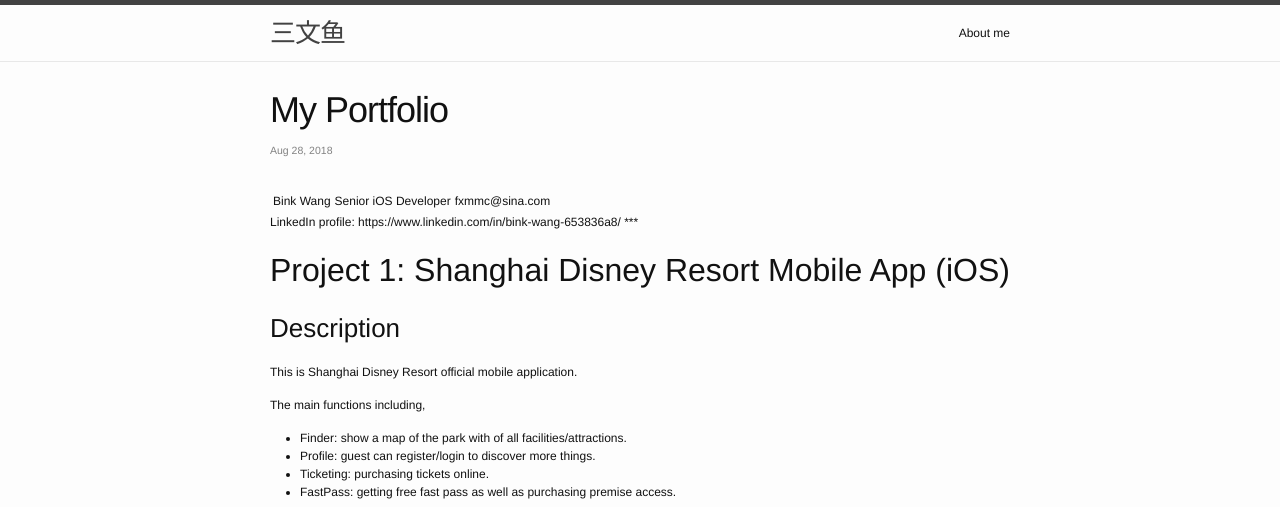
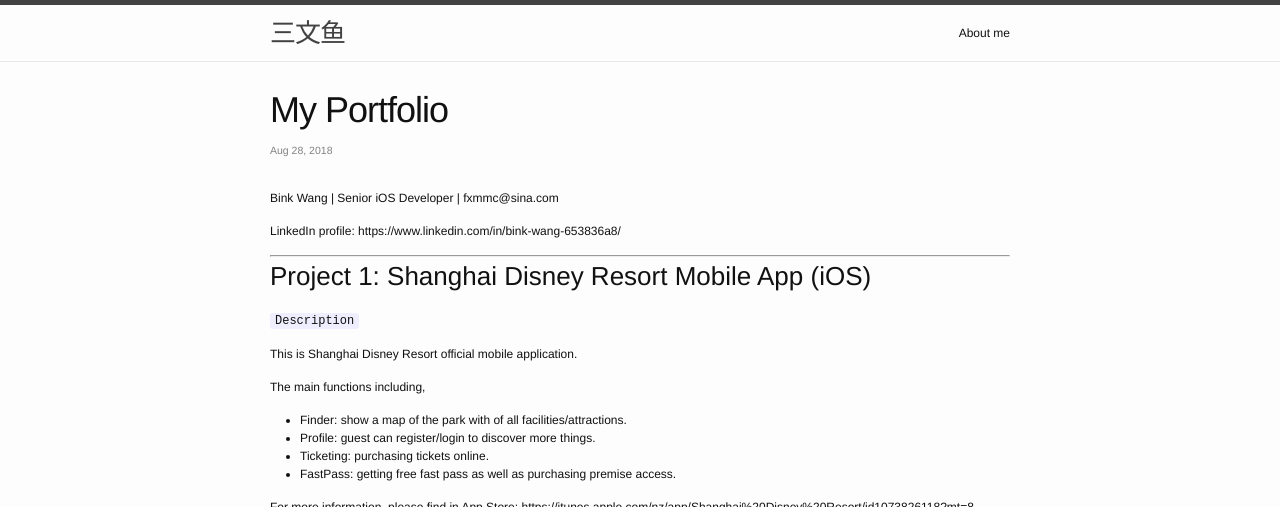
Before and after one commit to binkwang/hanmbink.github.io, a Jekyll site: the page built from _posts/2018-08-28-my-portfolio.markdown, in a window 1280 px wide and 900 px high, cut to the strip 0-507 px from the top of the window. Built offline with Jekyll 4.4.1, drawn with Linux system fonts in a browser that asks for light colours.

Commit message:
Improve post "portfolio" format

```diff
--- a/_posts/2018-08-28-my-portfolio.markdown
+++ b/_posts/2018-08-28-my-portfolio.markdown
@@ -4,14 +4,16 @@
 date:   2018-8-28 08:00:00
 categories: [portfolio]
 ---
-Bink Wang | Senior iOS Developer | fxmmc@sina.com
+
+Bink Wang \|  Senior iOS Developer \| fxmmc@sina.com
 
 LinkedIn profile: https://www.linkedin.com/in/bink-wang-653836a8/
-***
 
-## Project 1: Shanghai Disney Resort Mobile App (iOS)
+---
 
-### Description
+### Project 1: Shanghai Disney Resort Mobile App (iOS)
+
+`Description`
 
 This is Shanghai Disney Resort official mobile application.
 
@@ -24,62 +26,64 @@
 For more information, please find in App Store: https://itunes.apple.com/nz/app/Shanghai%20Disney%20Resort/id1073826118?mt=8
 
 
-### Finder UI
-<img src="https://raw.githubusercontent.com/hanmbink/hanmbink.github.io/master/pic/portfolio/finder-1.png" height="60%"/>...<img src="https://raw.githubusercontent.com/hanmbink/hanmbink.github.io/master/pic/portfolio/finder-2.png" height="60%"/>
+`Finder UI`
+<img src="https://raw.githubusercontent.com/hanmbink/hanmbink.github.io/master/pic/portfolio/finder-1.png" height="30%" />...<img src="https://raw.githubusercontent.com/hanmbink/hanmbink.github.io/master/pic/portfolio/finder-2.png" height="30%" />
 <!--![](../pic/portfolio/finder-1.png)-->
 <!--![](../pic/portfolio/finder-2.png)-->
 
 
-### Finder code snippet
-<img src="https://raw.githubusercontent.com/hanmbink/hanmbink.github.io/master/pic/portfolio/finder-code-1" height="60%"/>
+`Finder code snippet`
+<img src="https://raw.githubusercontent.com/hanmbink/hanmbink.github.io/master/pic/portfolio/finder-code-1" height="30%" />
 <!--![](../pic/portfolio/finder-code-1.png)-->
 
 
-### Ticketing UI
-<img src="https://raw.githubusercontent.com/hanmbink/hanmbink.github.io/master/pic/portfolio/ticketing-1.png" height="60%"/>...<img src="https://raw.githubusercontent.com/hanmbink/hanmbink.github.io/master/pic/portfolio/ticketing-2.png" height="60%"/>
+`Ticketing UI`
+<img src="https://raw.githubusercontent.com/hanmbink/hanmbink.github.io/master/pic/portfolio/ticketing-1.png" height="30%" />...<img src="https://raw.githubusercontent.com/hanmbink/hanmbink.github.io/master/pic/portfolio/ticketing-2.png" height="30%" />
 <!--![](../pic/portfolio/ticketing-1.png)-->
 <!--![](../pic/portfolio/ticketing-2.png)-->
 
-### Ticketing code snippet
-<img src="https://raw.githubusercontent.com/hanmbink/hanmbink.github.io/master/pic/portfolio/ticketing-code-1.png" height="60%"/>
+`Ticketing code snippet`
+<img src="https://raw.githubusercontent.com/hanmbink/hanmbink.github.io/master/pic/portfolio/ticketing-code-1.png" height="30%" />
 <!--![](../pic/portfolio/ticketing-code-1.png)-->
 
-### Profile UI
-<img src="https://raw.githubusercontent.com/hanmbink/hanmbink.github.io/master/pic/portfolio/profile-1.png" height="60%"/>...<img src="https://raw.githubusercontent.com/hanmbink/hanmbink.github.io/master/pic/portfolio/profile-2.png" height="60%"/>
+`Profile UI`
+<img src="https://raw.githubusercontent.com/hanmbink/hanmbink.github.io/master/pic/portfolio/profile-1.png" height="30%" />...<img src="https://raw.githubusercontent.com/hanmbink/hanmbink.github.io/master/pic/portfolio/profile-2.png" height="30%" />
 <!--![](../pic/portfolio/profile-1.png)-->
 <!--![](../pic/portfolio/profile-2.png)-->
 
-### Profile code snippet
-<img src="https://raw.githubusercontent.com/hanmbink/hanmbink.github.io/master/pic/portfolio/profile-code-1.png" height="60%"/>
+`Profile code snippet`
+<img src="https://raw.githubusercontent.com/hanmbink/hanmbink.github.io/master/pic/portfolio/profile-code-1.png" height="30%" />
 <!--![](../pic/portfolio/profile-code-1.png)-->
 
 ---
-## Project 2: Trade Me Demo (iOS)
+
+### Project 2: Trade Me Demo (iOS)
 
 
-### Description
+`Description`
 
 This is a private demo project, to fetch Trade Me categories and show listings of selected category.
 Open source. See detail in my GitHub: https://github.com/hanmbink/TME-Demo
 
-### Architecture
-<img src="https://raw.githubusercontent.com/hanmbink/hanmbink.github.io/master/pic/portfolio/tem-architecture-1.png" height="60%"/>
+`Architecture`
+<img src="https://raw.githubusercontent.com/hanmbink/hanmbink.github.io/master/pic/portfolio/tem-architecture-1.png" height="30%" />
 <!--![](../pic/portfolio/tem-architecture-1.png)-->
 
-### UI
-<img src="https://raw.githubusercontent.com/hanmbink/hanmbink.github.io/master/pic/portfolio/tme-ui-1.png" height="60%"/>
+`UI`
+<img src="https://raw.githubusercontent.com/hanmbink/hanmbink.github.io/master/pic/portfolio/tme-ui-1.png" height="30%" />
 <!--![](../pic/portfolio/tme-ui-1.png)-->
 
-### Code snippet
-<img src="https://raw.githubusercontent.com/hanmbink/hanmbink.github.io/master/pic/portfolio/tme-code-1.png" height="60%"/>...<img src="https://raw.githubusercontent.com/hanmbink/hanmbink.github.io/master/pic/portfolio/tme-code-2.png" height="60%"/>
+`Code snippet`
+<img src="https://raw.githubusercontent.com/hanmbink/hanmbink.github.io/master/pic/portfolio/tme-code-1.png" height="30%" />...<img src="https://raw.githubusercontent.com/hanmbink/hanmbink.github.io/master/pic/portfolio/tme-code-2.png" height="30%" />
 <!--![](../pic/portfolio/tme-code-1.png)-->
 <!--![](../pic/portfolio/tme-code-2.png)-->
 
 
 ---
-## Project 3: YAWA-Demo
 
-### Description
+### Project 3: YAWA-Demo
+
+`Description`
 
 This is a demo project in Swift which show weather infomation of specific cities.
 Open source. See detail in my GitHub: https://github.com/hanmbink/YAWA-Demo
```
